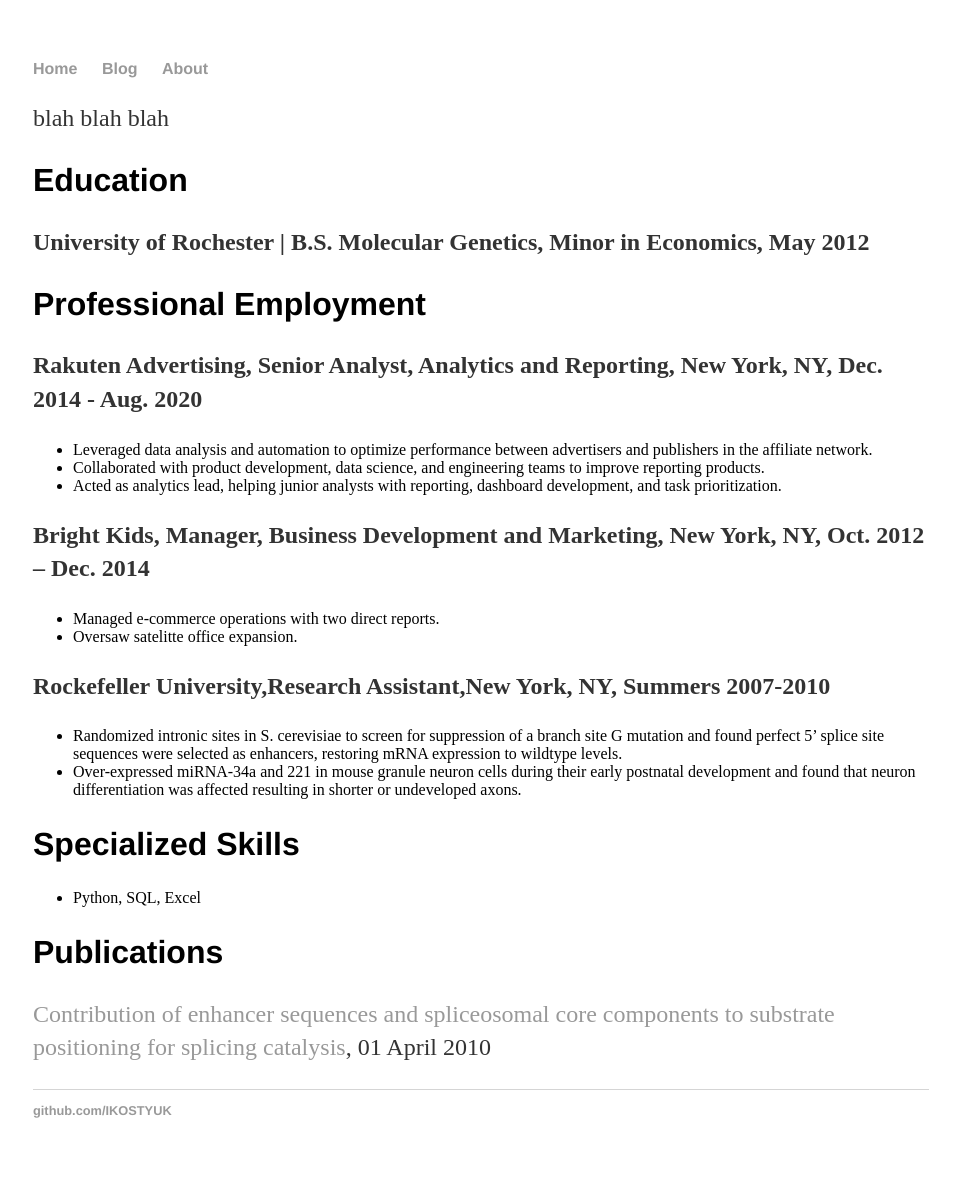
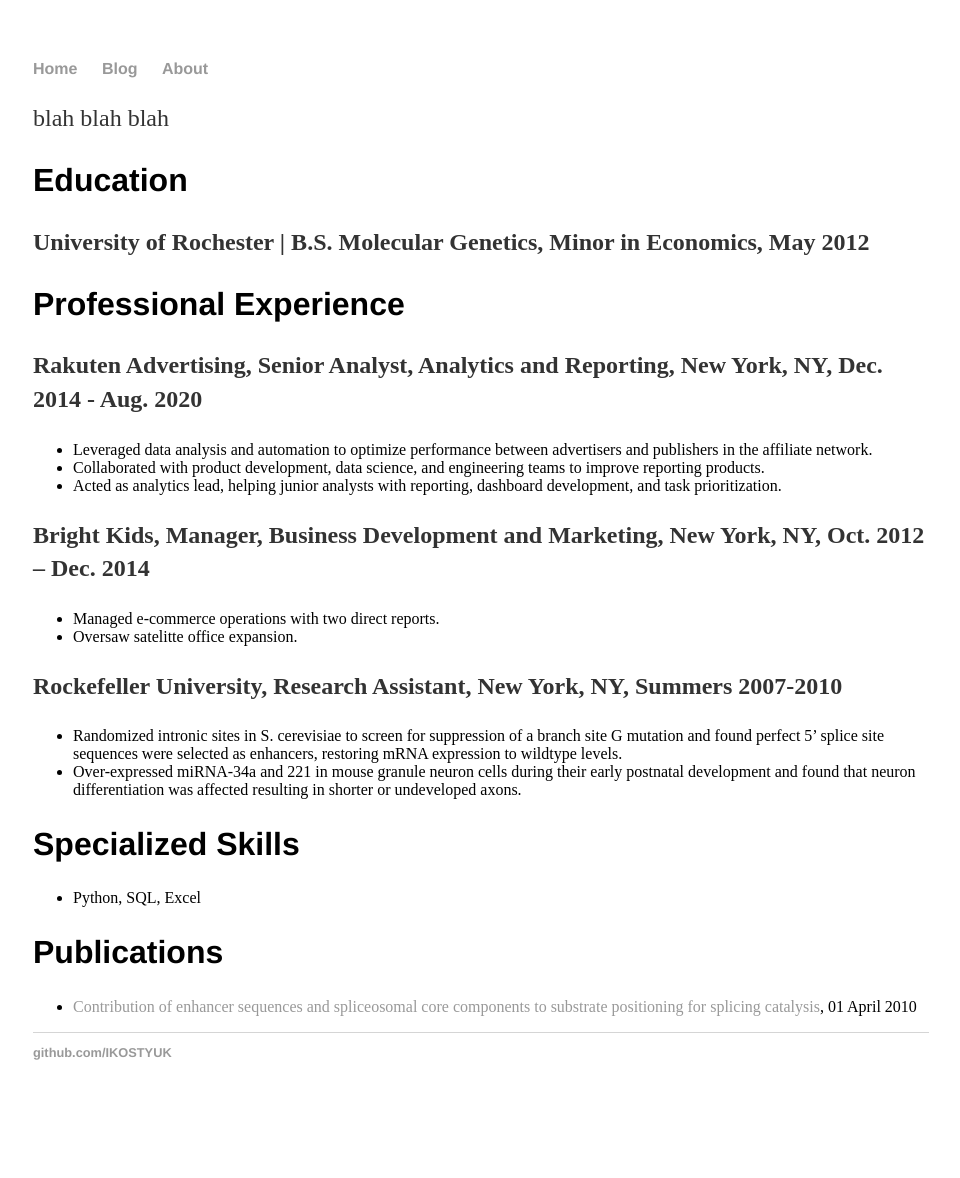
Before and after one commit to IKOSTYUK/ikostyuk.github.io, a Jekyll site: the page built from about/index.html, in a window 1280 px wide. Shown: the whole page, without its empty margins (159-1119 px from the left). Built offline with Jekyll 4.4.1, drawn with Linux system fonts in a browser that asks for light colours; after the commit the page ends 1120 px from its top, so only the background shows below that.

Commit message:
Update index.html

```diff
--- a/about/index.html
+++ b/about/index.html
@@ -15,7 +15,7 @@
 
 				<p><strong>University of Rochester | B.S. Molecular Genetics, Minor in Economics, May 2012</strong></p>
 
-				<h2>Professional Employment</h2>
+				<h2>Professional Experience</h2>
 				<p><strong>Rakuten Advertising, Senior Analyst, Analytics and Reporting, New York, NY, Dec. 2014 - Aug. 2020</strong></p>
 				<ul>
 				<li>Leveraged data analysis and automation to optimize performance between advertisers and publishers in the affiliate network.</li>
@@ -29,7 +29,7 @@
 				<li>Oversaw satelitte office expansion.</li>
 				</ul>
 
-				<p><strong>Rockefeller University,Research Assistant,New York, NY, Summers 2007-2010</strong></p>
+				<p><strong>Rockefeller University, Research Assistant, New York, NY, Summers 2007-2010</strong></p>
 				<ul>
 				<li> Randomized intronic sites in S. cerevisiae to screen for suppression of a branch site G mutation and found perfect 5’ splice site sequences were selected as enhancers, restoring mRNA expression to wildtype levels.</li>
 				<li>Over-expressed miRNA-34a and 221 in mouse granule neuron cells during their early postnatal development and found that neuron differentiation was affected resulting in shorter or undeveloped axons.</li>
@@ -41,9 +41,9 @@
 				</ul>
 
 
-
 				<h2>Publications</h2>
-				<p><a href="https://faseb.onlinelibrary.wiley.com/doi/abs/10.1096/fasebj.24.1_supplement.305.2">Contribution of enhancer sequences and spliceosomal core components to substrate positioning for splicing catalysis</a>, 01 April 2010</p>
-
+				<ul>
+				<li><a href="https://faseb.onlinelibrary.wiley.com/doi/abs/10.1096/fasebj.24.1_supplement.305.2">Contribution of enhancer sequences and spliceosomal core components to substrate positioning for splicing catalysis</a>, 01 April 2010</li>
+				</ul>
 
 </div>
```
